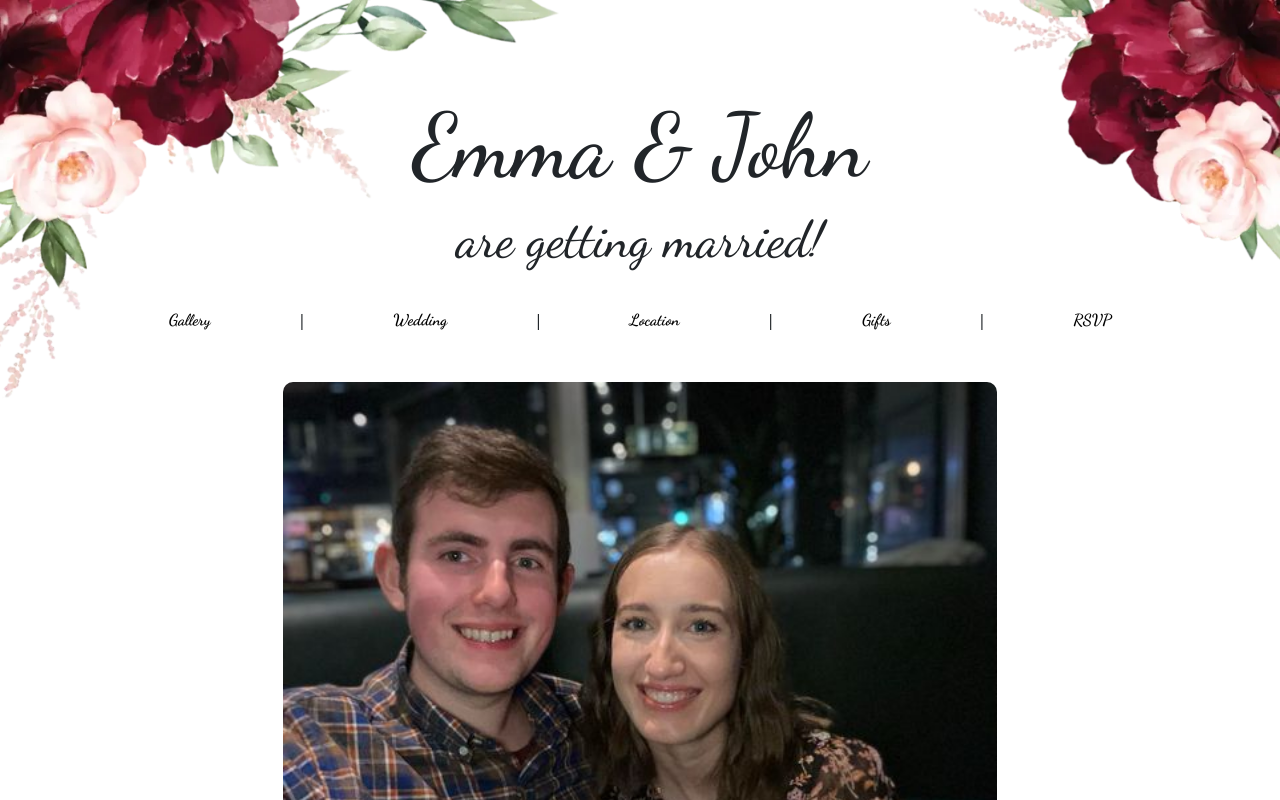
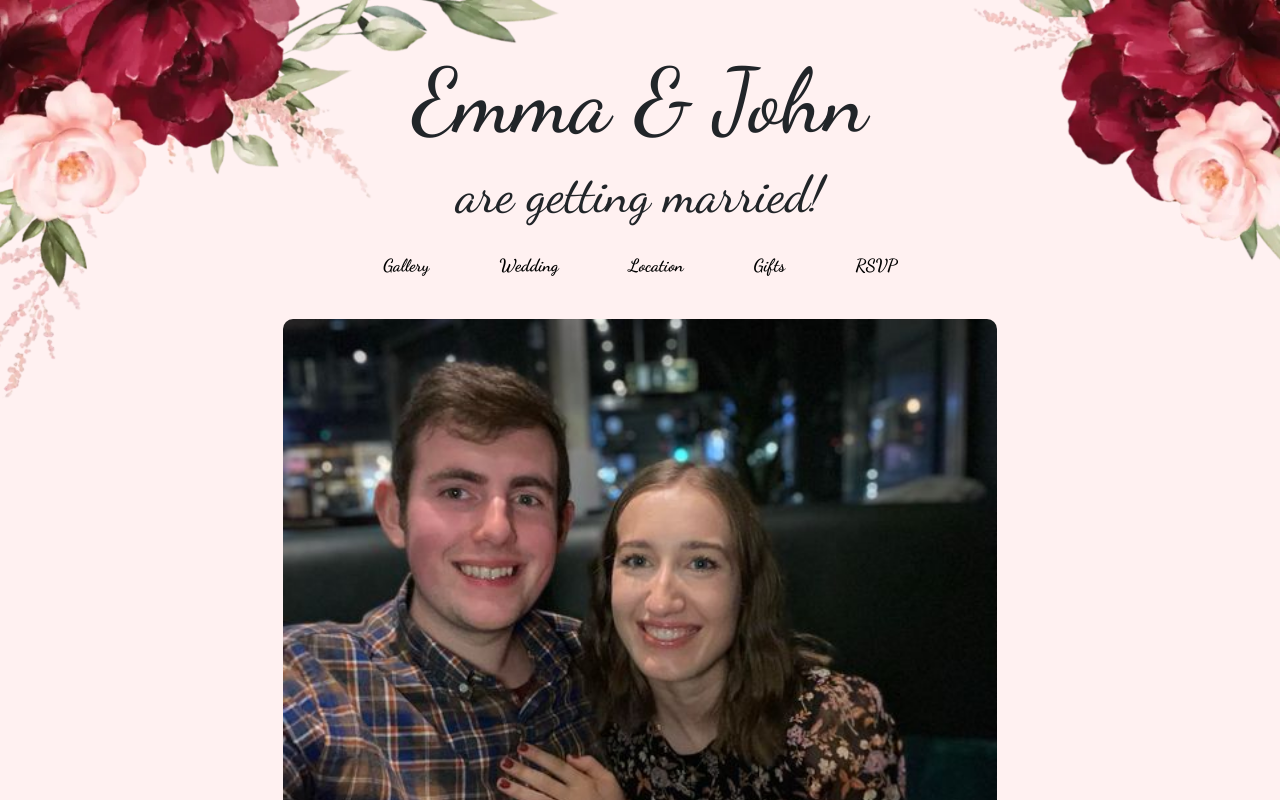
Before and after one commit to JohnLennox/fionaNeilWed, a React (Create React App) app: page / in a window 1280 px wide. Shown: the top 800 px of the page. Built offline with nearby package versions, Linux system fonts and the light colour scheme; a web font is replaced by a local one.

Commit message:
more changes to styling etc.

```diff
--- a/package.json
+++ b/package.json
@@ -10,6 +10,7 @@
     "react": "^18.2.0",
     "react-dom": "^18.2.0",
     "react-scripts": "5.0.1",
+    "styled-components": "^6.1.11",
     "web-vitals": "^2.1.4"
   },
   "scripts": {
--- a/src/App.js
+++ b/src/App.js
@@ -10,7 +10,7 @@ import RSVP from "./sections/RSVP";
 
 function App() {
     return (
-        <div style={{}}>
+        <div style={{    backgroundColor: 'rgba(255, 20, 25, 0.06)'}}>
             <NavBar/>
             <div className={'mainContent'}>
                 <Section id="home" content={<Home/>}/>
--- a/src/components/HomeNavBar.js
+++ b/src/components/HomeNavBar.js
@@ -1,45 +1,60 @@
 import React from 'react';
+import styled from 'styled-components';
+
+const NavBar = styled.div`
+    display: flex;
+    flex-direction: row;
+    justify-content: center;
+    align-items: center;
+    width: 100%;
+    padding: 10px 0;
+    @media (max-width: 600px) {
+        flex-direction: column;
+    }
+`;
+
+const NavLink = styled.p`
+    margin: 0 15px;
+    text-decoration: none;
+    font-weight: bold;
+    color: black;
+    padding: 10px 15px;
+    cursor: pointer;
+    text-align: center;
+    transition: all 0.3s ease;
+
+    &:hover {
+        color: #800000; // Dark red color on hover
+    }
+
+        &:not(:last-child)::after {
+        content: '';
+        margin-left: 10px;
+
+        @media (max-width: 600px) {
+            content: '';
+            margin-left: 0;
+        }
+    }
+
+    @media (max-width: 600px) {
+        margin: 10px 0;
+    }
+`;
 
 function HomeNavBar() {
-    const navStyle = {
-        display: 'flex',
-        justifyContent: 'center',
-        alignItems: 'center',
-        width: '100%',
-        maxWidth: '100vw', // Ensure the nav doesn't exceed the viewport width
-        overflow: 'hidden', // Prevent overflow if content exceeds container
-        padding: '10px 0',
-        boxSizing: 'border-box', // Include padding in element's total width and height
-        flexWrap: 'wrap', // Allow wrapping of items to new line
-    };
-
-    const linkStyle = {
-        margin: '0 10px',
-        textDecoration: 'none',
-        fontWeight: 'bold', // Adjusted to make it more visually appealing
-        color: 'black',
-        padding: '20px',
-        cursor: 'pointer', // Make the cursor a pointer to indicate it's clickable
-        flex: '1 1 auto', // Allow flex items to grow and shrink as needed
-        textAlign: 'center', // Center text in smaller screens
-    };
-
     const handleNavigation = (id) => {
         document.getElementById(id).scrollIntoView({ behavior: 'smooth' });
     };
 
     return (
-        <div style={navStyle}>
-            <p style={linkStyle} onClick={() => handleNavigation('gallery')}>Gallery</p>
-            <span>|</span>
-            <p style={linkStyle} onClick={() => handleNavigation('wedding')}>Wedding</p>
-            <span>|</span>
-            <p style={linkStyle} onClick={() => handleNavigation('getting-there')}>Location</p>
-            <span>|</span>
-            <p style={linkStyle} onClick={() => handleNavigation('gifts')}>Gifts</p>
-            <span>|</span>
-            <p style={linkStyle} onClick={() => handleNavigation('rsvp')}>RSVP</p>
-        </div>
+        <NavBar>
+            <NavLink onClick={() => handleNavigation('gallery')}>Gallery</NavLink>
+            <NavLink onClick={() => handleNavigation('wedding')}>Wedding</NavLink>
+            <NavLink onClick={() => handleNavigation('getting-there')}>Location</NavLink>
+            <NavLink onClick={() => handleNavigation('gifts')}>Gifts</NavLink>
+            <NavLink onClick={() => handleNavigation('rsvp')}>RSVP</NavLink>
+        </NavBar>
     );
 }
 
--- a/src/components/ImageGridDisplay.js
+++ b/src/components/ImageGridDisplay.js
@@ -26,18 +26,18 @@ function ImageGridDisplay(props) {
         <div className="col-12 col-md-6 text-center">
             <div className="row">
                 <div className="col-6 p-2">
-                    <img className="img-fluid" style={imageStyle} src={props.images[0].src} alt="Gallery Image 1" onClick={() => openModal(0)} data-bs-toggle="modal" data-bs-target="#imageModal" />
+                    <img className="img-fluid" style={imageStyle} src={props.images[0].src} alt="Gallery Image 1" onClick={() => openModal(0)} data-bs-toggle="modal" data-bs-target={`#${props.modalId}`} />
                 </div>
                 <div className="col-6 p-2">
-                    <img className="img-fluid" style={imageStyle} src={props.images[1].src} alt="Gallery Image 2" onClick={() => openModal(1)} data-bs-toggle="modal" data-bs-target="#imageModal" />
+                    <img className="img-fluid" style={imageStyle} src={props.images[1].src} alt="Gallery Image 2" onClick={() => openModal(1)} data-bs-toggle="modal" data-bs-target={`#${props.modalId}`} />
                 </div>
             </div>
             <div className="row">
                 <div className="col-6 p-2">
-                    <img className="img-fluid" style={imageStyle} src={props.images[2].src} alt="Gallery Image 3" onClick={() => openModal(2)} data-bs-toggle="modal" data-bs-target="#imageModal" />
+                    <img className="img-fluid" style={imageStyle} src={props.images[2].src} alt="Gallery Image 3" onClick={() => openModal(2)} data-bs-toggle="modal" data-bs-target={`#${props.modalId}`} />
                 </div>
                 <div className="col-6 p-2">
-                    <img className="img-fluid" style={imageStyle} src={props.images[3].src} alt="Gallery Image 4" onClick={() => openModal(3)} data-bs-toggle="modal" data-bs-target="#imageModal" />
+                    <img className="img-fluid" style={imageStyle} src={props.images[3].src} alt="Gallery Image 4" onClick={() => openModal(3)} data-bs-toggle="modal" data-bs-target={`#${props.modalId}`} />
                 </div>
             </div>
         </div>
@@ -45,7 +45,7 @@ function ImageGridDisplay(props) {
 
     const mainImage = (
         <div className="col-12 col-md-6 text-center">
-            <img className="img-fluid" style={{ padding: '5px', borderRadius: '10px' }} src={props.images[4].src} alt="Main Gallery Image" onClick={() => openModal(4)} data-bs-toggle="modal" data-bs-target="#imageModal" />
+            <img className="img-fluid" style={{ padding: '5px', borderRadius: '10px' }} src={props.images[4].src} alt="Main Gallery Image" onClick={() => openModal(4)} data-bs-toggle="modal" data-bs-target={`#${props.modalId}`} />
         </div>
     );
 
@@ -59,11 +59,11 @@ function ImageGridDisplay(props) {
                 {second}
             </div>
 
-            <div className="modal fade" id="imageModal" tabIndex="-1" aria-labelledby="imageModalLabel" aria-hidden="true">
+            <div className="modal fade" id={props.modalId} tabIndex="-1" aria-labelledby={`${props.modalId}Label`} aria-hidden="true">
                 <div className="modal-dialog modal-dialog-centered modal-lg">
                     <div className="modal-content">
                         <div className="modal-header">
-                            <h5 className="modal-title" id="imageModalLabel">{currentIndex !== null && props.images[currentIndex].title}</h5>
+                            <h5 className="modal-title" id={`${props.modalId}Label`}>{currentIndex !== null && props.images[currentIndex].title}</h5>
                             <button type="button" className="btn-close" data-bs-dismiss="modal" aria-label="Close" onClick={closeModal}></button>
                         </div>
                         <div className="modal-body text-center">
--- a/src/components/Section.js
+++ b/src/components/Section.js
@@ -1,13 +1,18 @@
 function Section(props) {
 
     const sectionContentStyle = {
-        paddingTop: "25px"
+        // paddingTop: "25px"
     };
 
     const sectionStyle = {
-        marginTop: "20px",
-        minHeight: "80vh"
-    }
+        boxSizing: 'border-box',
+        // backgroundColor: 'rgba(255, 20, 25, 0.1)',
+        // boxShadow: '0 2px 4px rgba(0, 0, 0, 0.1)',
+        // marginTop: '10px',
+        minHeight: '80vh',
+        borderBottom: '2px solid rgba(0, 0, 0, 0.1)' // Border only at the bottom
+    };
+
 
     return (
         <div>
--- a/src/index.css
+++ b/src/index.css
@@ -1,4 +1,5 @@
 body {
+    background-color: rgba(255, 20, 25, 0.1);
     background-image: url("resources/images/background.webp");
     background-repeat: no-repeat;
     background-size: 100vw;
@@ -19,3 +20,7 @@ code {
 h1, h2, p, h3 {
     font-family: 'Dancing Script', cursive;
 }
+
+p {
+    font-size: 1.1rem;
+}
--- a/src/sections/Gallery.js
+++ b/src/sections/Gallery.js
@@ -34,8 +34,8 @@ function Gallery() {
     return (
         <div className="container text-start row">
             <div><h1>Gallery</h1></div>
-            <ImageGridDisplay mainImage={"left"} images={firstBlockImages}/>
-            <ImageGridDisplay mainImage={"right"} images={secondBlockImages}/>
+            <ImageGridDisplay mainImage={"left"} images={firstBlockImages} modalId="imageModal1"/>
+            <ImageGridDisplay mainImage={"right"} images={secondBlockImages} modalId="imageModal2"/>
         </div>
     );
 }
--- a/src/sections/WeddingDetails.js
+++ b/src/sections/WeddingDetails.js
@@ -1,24 +1,30 @@
+import React from 'react';
+
 function WeddingDetails() {
     return (
-        <div>
-            <div className="row welcome-text">
+        <div className="container mt-5">
+            <div className="row welcome-text text-center mb-4">
                 <h1>Wedding Details</h1>
+                <p>We are excited to celebrate our special day with you!</p>
             </div>
 
-            <div className="row">
+            <div className="row mb-4">
                 <div className="col-md-6">
                     <img
                         src="https://spaseekers.imgix.net/m/0/back-view.jpg?ixlib=gatsbyHook-1.7.4&fit=min&auto=format&w=800&h=600"
-                        alt="Wedding Venue" className="img-fluid rounded"/>
+                        alt="Wedding Venue" className="img-fluid rounded shadow"/>
                 </div>
-                <div className="col-md-6 text-start align-items-center welcome-text">
+                <div style={{padding:'20px'}} className="col-md-6 text-start align-items-center welcome-text">
                     <p><strong>Date:</strong> 17th November 2024<br/>
                         <strong>Time:</strong> 12pm<br/>
                         <strong>Location:</strong> Inglewood Hotel, Alloa</p>
+                    <p><strong>Dress Code:</strong> Semi-formal<br/>
+                        <strong>RSVP By:</strong> 1st October 2024<br/>
+                        <strong>Contact:</strong> <a href="mailto:example@example.com">example@example.com</a></p>
                 </div>
             </div>
         </div>
-    )
+    );
 }
 
 export default WeddingDetails;
```
Also changed, not shown: 1 other file (tests, documents, lock files or other folders).
